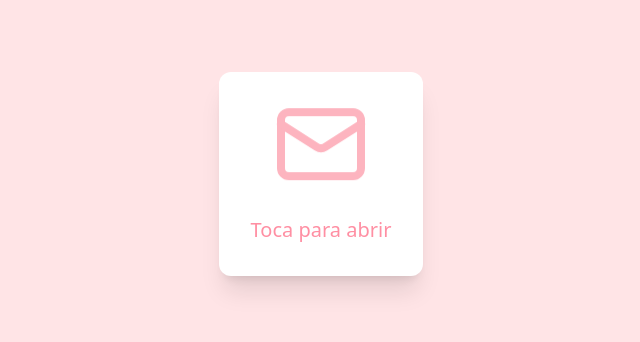
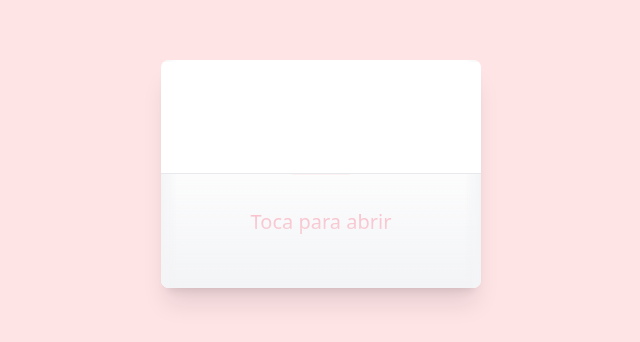
Before and after one commit to HaroldGabriel/carta-de-amistad, a React (Vite) app: page / in a window 1280 px wide. Shown: the part 226-568 px from the top of the page, without its empty margins (319-959 px from the left). Built offline with nearby package versions, Linux system fonts and the light colour scheme.

Commit message:
Update message envelope design
Update the design of the message envelope to resemble a letter-style envelope.

```diff
--- a/src/pages/Index.tsx
+++ b/src/pages/Index.tsx
@@ -16,14 +16,45 @@ const Index = () => {
             animate={{ opacity: 1, scale: 1 }}
             exit={{ opacity: 0, scale: 0.8 }}
             whileHover={{ scale: 1.05 }}
-            className="bg-white rounded-xl shadow-xl p-8 cursor-pointer"
             onClick={() => setIsOpen(true)}
+            className="cursor-pointer group"
           >
-            <div className="flex flex-col items-center space-y-4">
-              <Mail className="w-16 h-16 sm:w-24 sm:h-24 text-friendship animate-float" />
-              <p className="text-friendship-dark text-lg sm:text-xl font-medium">
-                Toca para abrir
-              </p>
+            <div className="relative w-[280px] sm:w-[320px]">
+              {/* Sobre principal */}
+              <div className="bg-white shadow-xl aspect-[1.4/1] rounded-lg relative overflow-hidden">
+                {/* Solapa superior */}
+                <motion.div
+                  className="absolute top-0 left-0 w-full h-1/2 bg-white origin-bottom"
+                  initial={{ rotateX: 0 }}
+                  animate={{ rotateX: -10 }}
+                  whileHover={{ rotateX: -30 }}
+                  style={{
+                    transformStyle: 'preserve-3d',
+                    zIndex: 2,
+                    borderBottom: '1px solid #e5e7eb'
+                  }}
+                >
+                  <div
+                    className="absolute bottom-0 left-0 w-full h-full bg-white"
+                    style={{
+                      clipPath: 'polygon(0 100%, 50% 0, 100% 100%)'
+                    }}
+                  />
+                </motion.div>
+
+                {/* Contenido del sobre */}
+                <div className="absolute inset-0 flex items-center justify-center flex-col space-y-4">
+                  <Mail className="w-16 h-16 sm:w-20 sm:h-20 text-friendship animate-float" />
+                  <p className="text-friendship-dark text-lg sm:text-xl font-medium">
+                    Toca para abrir
+                  </p>
+                </div>
+
+                {/* Sombras laterales para efecto 3D */}
+                <div className="absolute inset-x-0 bottom-0 h-2/3 bg-gradient-to-b from-transparent to-gray-100" />
+                <div className="absolute inset-y-0 right-0 w-4 bg-gradient-to-r from-transparent to-gray-100" />
+                <div className="absolute inset-y-0 left-0 w-4 bg-gradient-to-l from-transparent to-gray-100" />
+              </div>
             </div>
           </motion.div>
         ) : (
```
